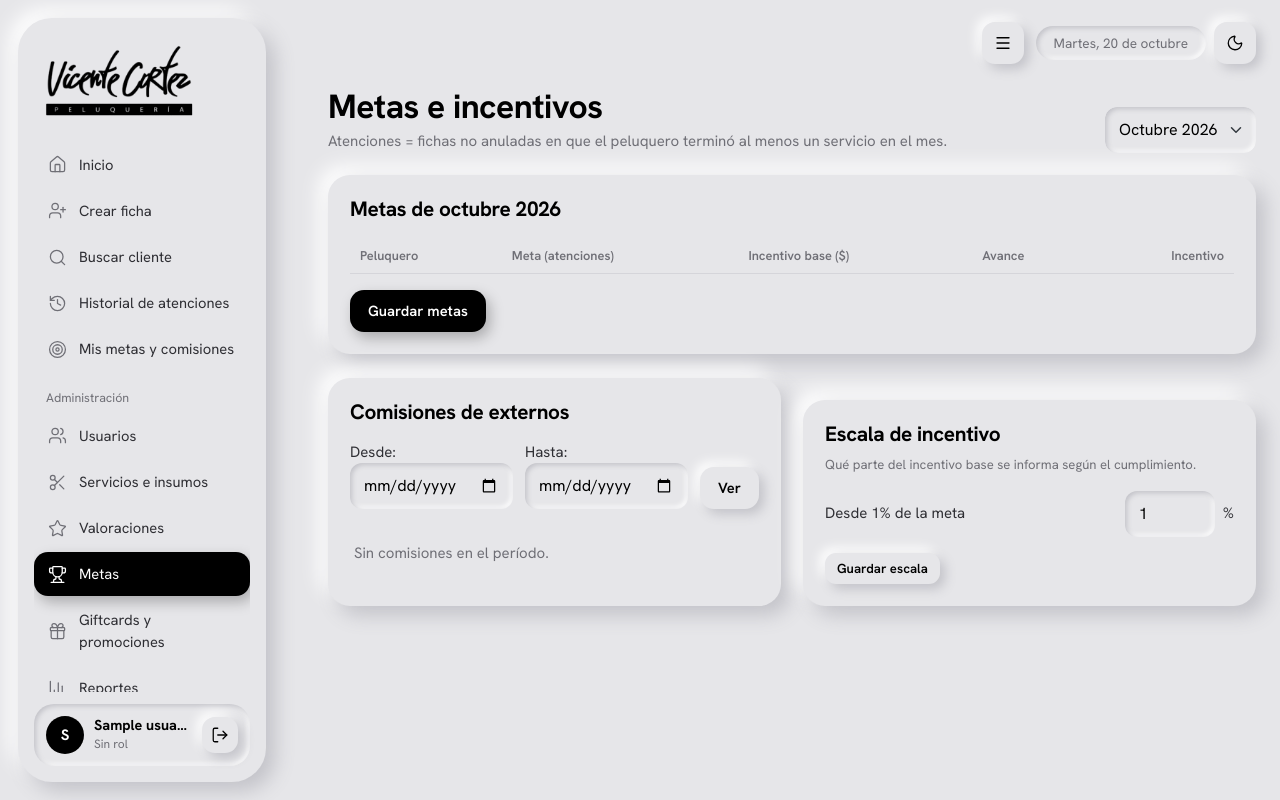
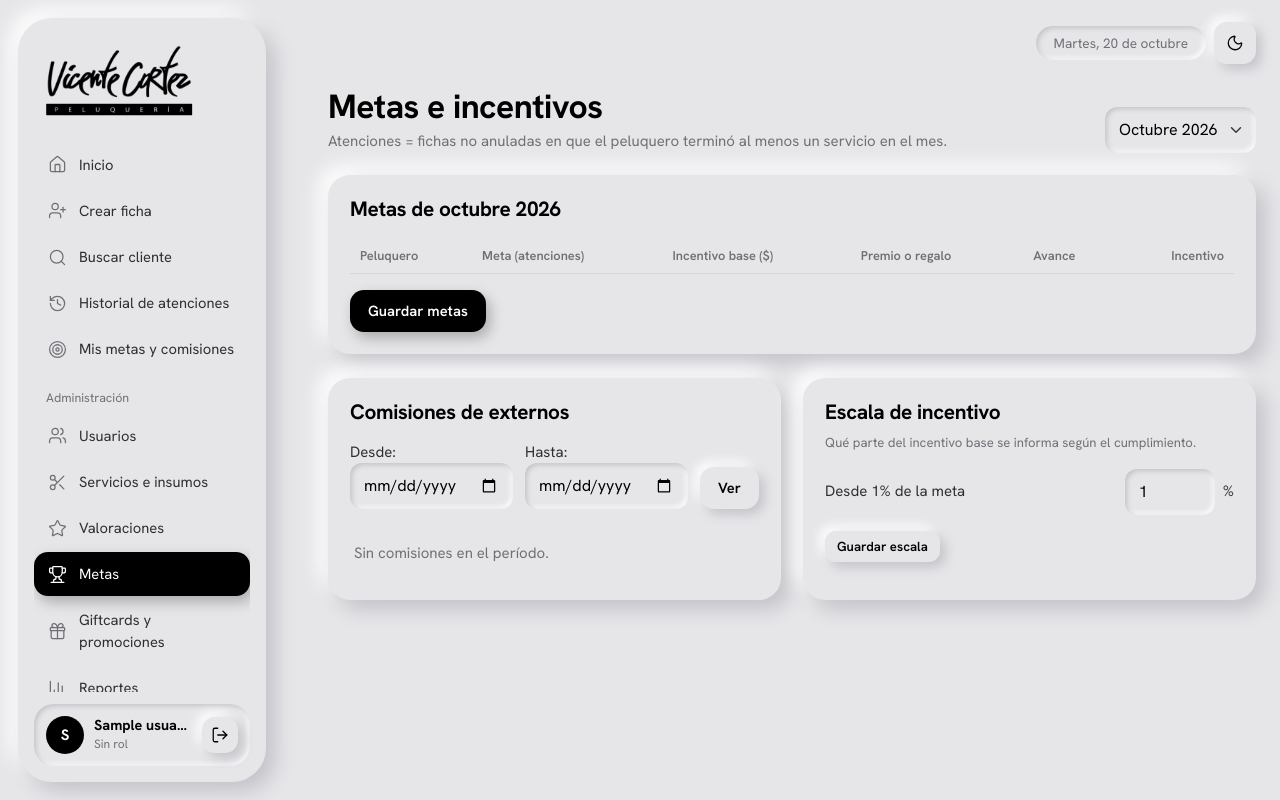
Before and after one commit to xJonathanMx/VicenteCortez_Plataforma, a Django app: page /metas/panel/ in a window 1280 px wide. Run offline with Django 5.2, Linux system fonts and the light colour scheme; a user stored in the database is signed in; tables that the repository leaves empty hold one stand-in row (values such as "Sample post"); lists and menus that the app fills with data are empty; some libraries are stand-ins or nearby versions.

Commit message:
Corrige guardado de metas y agrega premio no monetario
- Desactiva el separador de miles automático: el año llegaba como '2 026' a los formularios.
- Incentivo base acepta 0 y montos escritos como $80.000.
- Nuevo campo 'premio o regalo' en la meta mensual (incentivo en especie).
- Oculta el botón de menú en escritorio y alinea las tarjetas del resumen.

```diff
--- a/config/settings.py
+++ b/config/settings.py
@@ -98,7 +98,8 @@ LANGUAGE_CODE = "es-cl"
 TIME_ZONE = "America/Santiago"
 USE_I18N = True
 USE_TZ = True
-USE_THOUSAND_SEPARATOR = True
+# Sin separador automático: rompe números en formularios (ej. "2 026"). Los montos usan el filtro |pesos.
+USE_THOUSAND_SEPARATOR = False
 
 STATIC_URL = "static/"
 STATICFILES_DIRS = [BASE_DIR / "static"]
--- a/metas/models.py
+++ b/metas/models.py
@@ -22,7 +22,10 @@ class MetaMensual(models.Model):
     mes = models.PositiveSmallIntegerField("mes")
     anio = models.PositiveSmallIntegerField("año")
     meta_cliente = models.PositiveIntegerField("meta de atenciones")
-    incentivo_base = models.PositiveIntegerField("incentivo base ($)", default=0)
+    incentivo_base = models.PositiveIntegerField("incentivo base ($)", default=0,
+                                                 help_text="Puede ser 0 si el incentivo es solo un premio.")
+    premio = models.CharField("premio o regalo", max_length=120, blank=True,
+                              help_text="Incentivo no monetario al cumplir la meta (ej. kit de productos).")
     # Se congelan al cerrar el mes (RF-CI-13, RF-CI-15).
     cerrada = models.BooleanField(default=False)
     resultado_logrado = models.PositiveIntegerField("atenciones logradas", null=True, blank=True)
--- a/metas/views.py
+++ b/metas/views.py
@@ -1,3 +1,4 @@
+import re
 from datetime import date
 
 from django import forms
@@ -85,19 +86,21 @@ def guardar_metas(request):
     n = 0
     for p in Usuario.objects.filter(is_active=True, roles__codigo="peluquero").distinct():
         meta_txt = request.POST.get(f"meta_{p.pk}", "").strip()
-        base_txt = request.POST.get(f"base_{p.pk}", "").strip().replace(".", "")
+        base_txt = re.sub(r"\D", "", request.POST.get(f"base_{p.pk}", ""))  # acepta "80.000" o "$80.000"
+        premio = request.POST.get(f"premio_{p.pk}", "").strip()[:120]
         if not meta_txt:
             continue
         existente = MetaMensual.objects.filter(peluquero=p, mes=mes, anio=anio).first()
         if existente and existente.cerrada:
             continue
         try:
-            meta, base = int(meta_txt), int(base_txt or 0)
+            meta, base = int(re.sub(r"\D", "", meta_txt)), int(base_txt or 0)
         except ValueError:
             messages.error(request, f"Revisa los números de {p.nombre_corto}.")
             continue
         MetaMensual.objects.update_or_create(peluquero=p, mes=mes, anio=anio,
-                                             defaults={"meta_cliente": max(meta, 1), "incentivo_base": base})
+                                             defaults={"meta_cliente": max(meta, 1), "incentivo_base": base,
+                                                       "premio": premio})
         n += 1
     messages.success(request, f"Metas guardadas para {n} peluquero{'s' if n != 1 else ''}.")
     return redirect(f"{reverse('metas:panel')}?mes={anio}-{mes}")
--- a/reportes/generadores.py
+++ b/reportes/generadores.py
@@ -93,8 +93,8 @@ def r_metas(f):
             continue
         a = ms.avance(m)
         filas.append([f"{m.mes:02d}/{m.anio}", m.peluquero.nombre_corto, m.meta_cliente, a["logradas"],
-                      f"{a['porcentaje']:.0f}%", a["incentivo"], a["estado"]])
-    return {"columnas": ["Mes", "Peluquero", "Meta", "Logradas", "Avance", "Incentivo", "Estado"], "filas": filas,
+                      f"{a['porcentaje']:.0f}%", a["incentivo"], m.premio or "", a["estado"]])
+    return {"columnas": ["Mes", "Peluquero", "Meta", "Logradas", "Avance", "Incentivo", "Premio", "Estado"], "filas": filas,
             "moneda": [5]}
 
 
--- a/static/css/app.css
+++ b/static/css/app.css
@@ -123,7 +123,7 @@ a { color: var(--tinta); }
 .encabezado h1 { margin: 0; }
 .encabezado p { margin: 4px 0 0; color: var(--apagado); }
 
-.boton-menu { display: none; }
+.btn.boton-menu { display: none; } /* solo en celular/tablet; ver media query */
 
 /* ---------- superficies ---------- */
 .pastilla-fecha {
@@ -132,6 +132,7 @@ a { color: var(--tinta); }
 }
 .tarjeta { background: var(--bg); border-radius: var(--radio-l); box-shadow: var(--relieve); padding: 22px; }
 .tarjeta + .tarjeta { margin-top: 22px; }
+.rejilla > .tarjeta { margin-top: 0; } /* en rejilla el espacio lo da el gap */
 .tarjeta-titulo { display: flex; align-items: center; justify-content: space-between; gap: 10px; margin-bottom: 16px; }
 .tarjeta-titulo h2, .tarjeta-titulo h3 { margin: 0; }
 .hundido { border-radius: var(--radio-m); box-shadow: var(--hundido); padding: 16px; }
@@ -289,7 +290,7 @@ a { color: var(--tinta); }
   .lateral.abierto { transform: none; }
   .velo { position: fixed; inset: 0; background: var(--velo); backdrop-filter: blur(2px); z-index: 1040; display: none; }
   .velo.visible { display: block; }
-  .boton-menu { display: inline-flex; }
+  .btn.boton-menu { display: inline-flex; }
   .barra-superior { justify-content: space-between; flex-direction: row-reverse; }
   .principal { padding: 4px 4px 40px; }
   .tarjeta { padding: 18px; }
--- a/templates/core/inicio.html
+++ b/templates/core/inicio.html
@@ -55,8 +55,8 @@
       </div>
       <div class="barra-progreso mb-2"><span style="width: {{ mi_meta.barra }}%"></span></div>
       <p class="small text-apagado mb-0">
-        {% if mi_meta.cumplida %}Meta cumplida. Incentivo informado: <strong class="text-dark">{{ mi_meta.incentivo|pesos }}</strong>.
-        {% else %}Te faltan {{ mi_meta.faltan }} atenciones. Incentivo según avance actual: {{ mi_meta.incentivo|pesos }}.{% endif %}
+        {% if mi_meta.cumplida %}Meta cumplida. Incentivo informado: <strong class="text-dark">{{ mi_meta.incentivo|pesos }}</strong>{% if mi_meta.meta.premio %} y {{ mi_meta.meta.premio }}{% endif %}.
+        {% else %}Te faltan {{ mi_meta.faltan }} atenciones. Incentivo según avance actual: {{ mi_meta.incentivo|pesos }}.{% if mi_meta.meta.premio %} Premio al cumplir: {{ mi_meta.meta.premio }}.{% endif %}{% endif %}
       </p>
       <a class="btn btn-relieve btn-sm mt-3" href="{% url 'metas:mias' %}">Ver historial y comisiones</a>
     {% else %}
--- a/templates/metas/mias.html
+++ b/templates/metas/mias.html
@@ -9,7 +9,8 @@
     {% if actual %}
       <div class="d-flex align-items-end gap-2 mb-3"><span class="cifra">{{ actual.logradas }}</span><span class="text-apagado pb-1">de {{ actual.meta.meta_cliente }} atenciones ({{ actual.porcentaje|floatformat:0 }}%)</span></div>
       <div class="barra-progreso mb-3"><span style="width: {{ actual.barra }}%"></span></div>
-      <dl class="definiciones"><dt>Incentivo base</dt><dd>{{ actual.meta.incentivo_base|pesos }}</dd><dt>Incentivo según avance</dt><dd><strong>{{ actual.incentivo|pesos }}</strong></dd></dl>
+      <dl class="definiciones"><dt>Incentivo base</dt><dd>{{ actual.meta.incentivo_base|pesos }}</dd><dt>Incentivo según avance</dt><dd><strong>{{ actual.incentivo|pesos }}</strong></dd>
+        {% if actual.meta.premio %}<dt>Premio al cumplir</dt><dd>{{ actual.meta.premio }}{% if actual.cumplida %} <span class="estado ok">Ganado</span>{% endif %}</dd>{% endif %}</dl>
     {% else %}
       <div class="vacio"><i data-lucide="target"></i><div>Administración aún no define tu meta de este mes.</div></div>
     {% endif %}
@@ -42,7 +43,7 @@
     <tbody>{% for a in metas %}<tr>
       <td data-label="Mes">{{ a.meta.mes }}/{{ a.meta.anio }}</td><td data-label="Meta" class="num">{{ a.meta.meta_cliente }}</td>
       <td data-label="Logradas" class="num">{{ a.logradas }}</td><td data-label="Avance" class="num">{{ a.porcentaje|floatformat:0 }}%</td>
-      <td data-label="Incentivo" class="num">{{ a.incentivo|pesos }}</td><td data-label="Estado"><span class="estado {% if a.cumplida %}ok{% endif %}">{{ a.estado }}</span>{% if a.meta.cerrada %} <span class="small text-apagado">mes cerrado</span>{% endif %}</td>
+      <td data-label="Incentivo" class="num">{{ a.incentivo|pesos }}{% if a.meta.premio and a.cumplida %}<div class="small text-apagado">+ {{ a.meta.premio }}</div>{% endif %}</td><td data-label="Estado"><span class="estado {% if a.cumplida %}ok{% endif %}">{{ a.estado }}</span>{% if a.meta.cerrada %} <span class="small text-apagado">mes cerrado</span>{% endif %}</td>
     </tr>{% empty %}<tr><td colspan="6" class="text-apagado">Sin metas registradas.</td></tr>{% endfor %}</tbody>
   </table></div>
 </section>
--- a/templates/metas/panel.html
+++ b/templates/metas/panel.html
@@ -13,13 +13,14 @@
   <form method="post" action="{% url 'metas:guardar' %}">{% csrf_token %}
     <input type="hidden" name="mes" value="{{ mes }}"><input type="hidden" name="anio" value="{{ anio }}">
     <div class="tabla-scroll"><table class="tabla apilable">
-      <thead><tr><th>Peluquero</th><th>Meta (atenciones)</th><th>Incentivo base ($)</th><th>Avance</th><th class="num">Incentivo</th></tr></thead>
+      <thead><tr><th>Peluquero</th><th>Meta (atenciones)</th><th>Incentivo base ($)</th><th>Premio o regalo</th><th>Avance</th><th class="num">Incentivo</th></tr></thead>
       <tbody>{% for f in filas %}<tr>
         <td data-label="Peluquero" class="fw-semibold">{{ f.p.nombre_corto }}</td>
-        <td data-label="Meta"><input class="form-control" style="max-width:110px" name="meta_{{ f.p.pk }}" inputmode="numeric" value="{{ f.meta.meta_cliente|default_if_none:'' }}" {% if f.meta.cerrada or not gestiona %}disabled{% endif %} aria-label="Meta de {{ f.p.nombre_corto }}"></td>
-        <td data-label="Incentivo base"><input class="form-control" style="max-width:140px" name="base_{{ f.p.pk }}" inputmode="numeric" value="{{ f.meta.incentivo_base|default_if_none:'' }}" {% if f.meta.cerrada or not gestiona %}disabled{% endif %} aria-label="Incentivo base de {{ f.p.nombre_corto }}"></td>
+        <td data-label="Meta"><input class="form-control" style="min-width:80px;max-width:110px" name="meta_{{ f.p.pk }}" inputmode="numeric" value="{{ f.meta.meta_cliente|default_if_none:'' }}" {% if f.meta.cerrada or not gestiona %}disabled{% endif %} aria-label="Meta de {{ f.p.nombre_corto }}"></td>
+        <td data-label="Incentivo base"><input class="form-control" style="min-width:120px;max-width:150px" name="base_{{ f.p.pk }}" inputmode="numeric" value="{{ f.meta.incentivo_base|default_if_none:'' }}" {% if f.meta.cerrada or not gestiona %}disabled{% endif %} aria-label="Incentivo base de {{ f.p.nombre_corto }}"></td>
+        <td data-label="Premio"><input class="form-control" style="min-width:160px" name="premio_{{ f.p.pk }}" maxlength="120" value="{{ f.meta.premio|default:'' }}" placeholder="Opcional" {% if f.meta.cerrada or not gestiona %}disabled{% endif %} aria-label="Premio de {{ f.p.nombre_corto }}"></td>
         <td data-label="Avance" style="min-width:170px">{% if f.avance %}<div class="d-flex align-items-center gap-2"><div class="barra-progreso flex-grow-1"><span style="width: {{ f.avance.barra }}%"></span></div><span class="small tabular">{{ f.avance.logradas }}/{{ f.meta.meta_cliente }}</span></div>{% else %}<span class="small text-apagado">Sin meta</span>{% endif %}</td>
-        <td data-label="Incentivo" class="num">{% if f.avance %}{{ f.avance.incentivo|pesos }}{% else %}—{% endif %}</td>
+        <td data-label="Incentivo" class="num">{% if f.avance %}{{ f.avance.incentivo|pesos }}{% if f.meta.premio %}<div class="small text-apagado">{% if f.avance.cumplida %}+ {{ f.meta.premio }}{% else %}Premio al cumplir{% endif %}</div>{% endif %}{% else %}—{% endif %}</td>
       </tr>{% endfor %}</tbody>
     </table></div>
     {% if gestiona and not cerrado %}<button class="btn btn-negro mt-3">Guardar metas</button>{% endif %}
```
Also changed, not shown: core/tests.py (+19 -0 lines), metas/migrations/0002_premio_incentivo.py (added).
